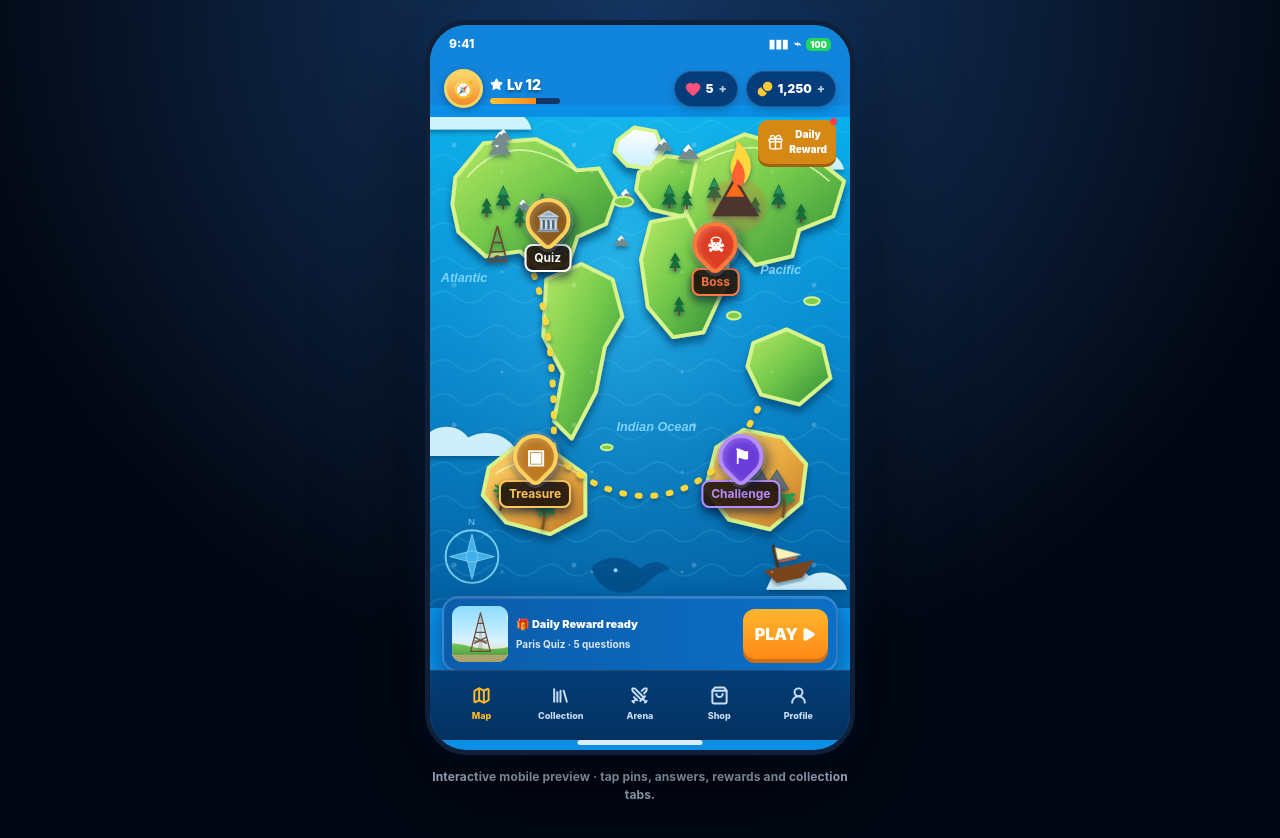
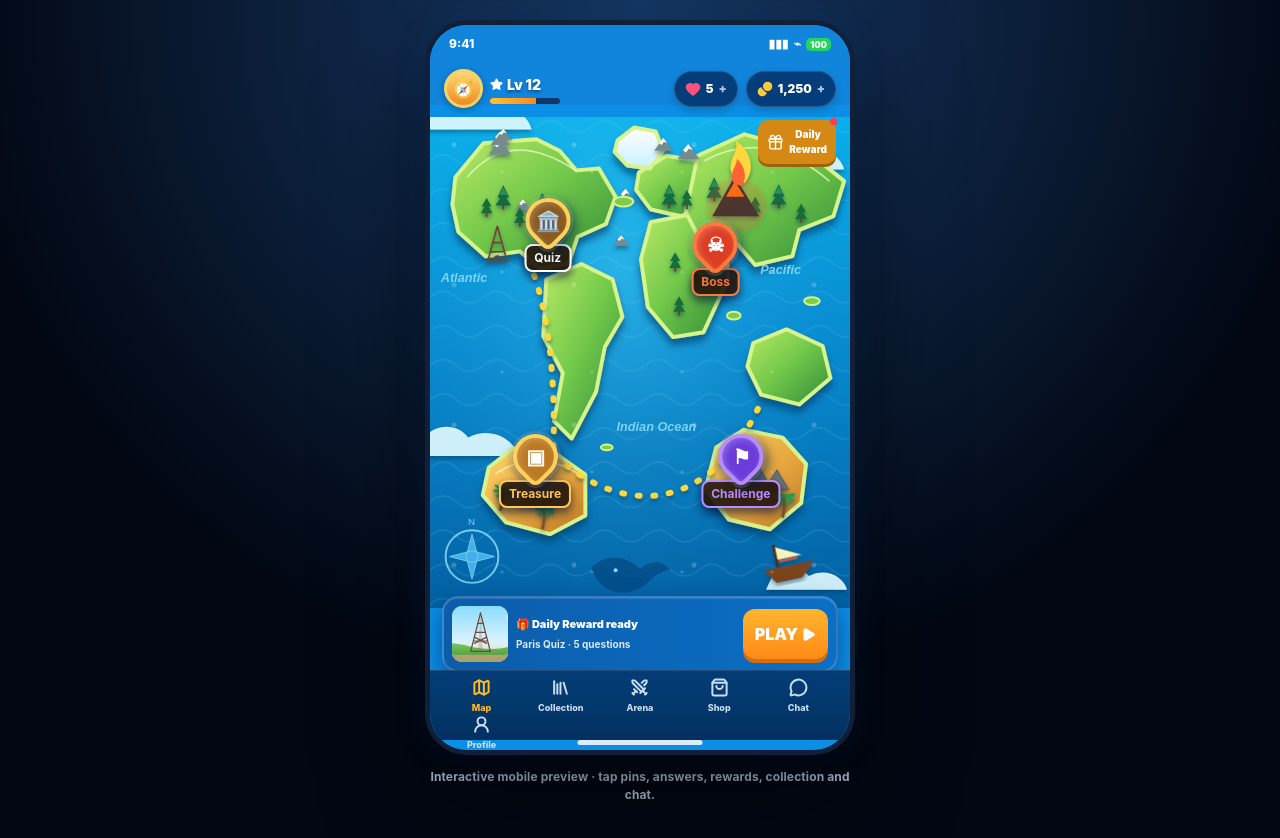
Before and after one commit to sheriyarrose-byte/bilal, a Next.js app: page / in a window 1280 px wide. Shown: the top 838 px of the page. Built offline with nearby package versions, Linux system fonts and the light colour scheme.

Commit message:
Place chat in bottom navigation beside profile

```diff
--- a/app/page.tsx
+++ b/app/page.tsx
@@ -17,6 +17,7 @@ import {
   LockKeyhole,
   Gem,
   Star,
+  MessageCircle,
 } from "lucide-react";
 
 type Screen = "map" | "quiz" | "reward" | "collection";
@@ -61,16 +62,29 @@ function BottomNav({ screen, setScreen }: { screen: Screen; setScreen: (screen:
     { key: "collection" as Screen, label: "Collection", icon: Library },
     { key: "quiz" as Screen, label: "Arena", icon: Swords },
     { key: "reward" as Screen, label: "Shop", icon: ShoppingBag },
-    { key: "map" as Screen, label: "Profile", icon: UserRound },
+    { key: "chat", label: "Chat", icon: MessageCircle, href: "/chat" },
+    { key: "profile", label: "Profile", icon: UserRound },
   ];
 
   return (
     <nav className="bottomNav">
       {items.map((item, index) => {
         const Icon = item.icon;
-        const active = screen === item.key && !(screen === "map" && item.label === "Profile");
+        if (item.href) {
+          return (
+            <a key={`${item.label}-${index}`} className="navItem" href={item.href} aria-label="Open chat">
+              <Icon size={19} strokeWidth={2.5} />
+              <span>{item.label}</span>
+            </a>
+          );
+        }
+        const active = item.key === screen;
         return (
-          <button key={`${item.label}-${index}`} className={active ? "navItem active" : "navItem"} onClick={() => setScreen(item.key)}>
+          <button
+            key={`${item.label}-${index}`}
+            className={active ? "navItem active" : "navItem"}
+            onClick={() => item.key === "profile" ? undefined : setScreen(item.key as Screen)}
+          >
             <Icon size={19} strokeWidth={2.5} />
             <span>{item.label}</span>
           </button>
@@ -219,7 +233,7 @@ export default function Home() {
         {screen === "collection" && <CollectionScreen setScreen={setScreen} />}
         <div className="homeIndicator" />
       </div>
-      <div className="previewHint">Interactive mobile preview · tap pins, answers, rewards and collection tabs.</div>
+      <div className="previewHint">Interactive mobile preview · tap pins, answers, rewards, collection and chat.</div>
     </main>
   );
 }
```
